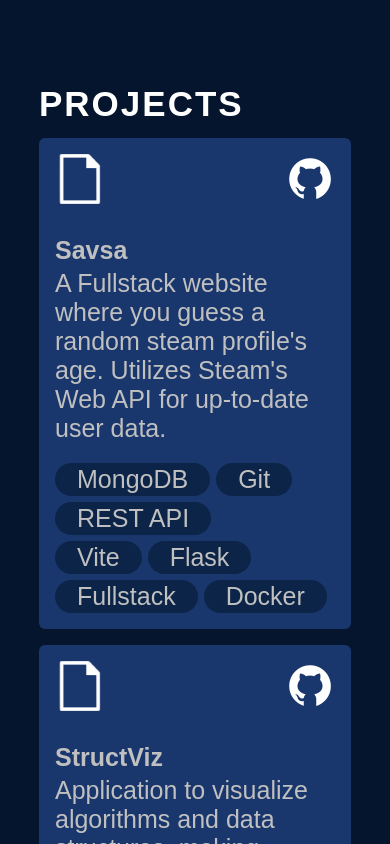
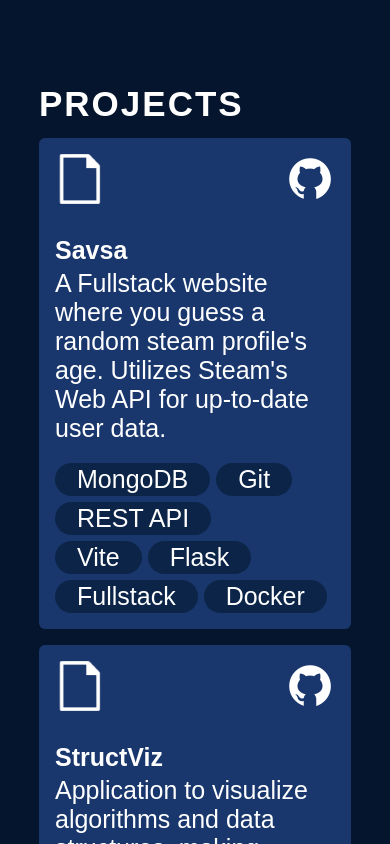
Before and after one commit to HarbourHeading/swe-portfolio, a React (Vite) app: page / in a window 390 px wide. Shown: the part 1080-1924 px from the top of the page. Built offline with nearby package versions, Linux system fonts and the light colour scheme.

Commit message:
Changed project cards color to white on max-width 880px

```diff
--- a/src/components/Projects/ProjectCard.module.css
+++ b/src/components/Projects/ProjectCard.module.css
@@ -63,3 +63,10 @@
         color: var(--color-text);
     }
 }
+
+
+@media (max-width: 880px) {
+    .card {
+        color: var(--color-text);
+    }
+}
```
